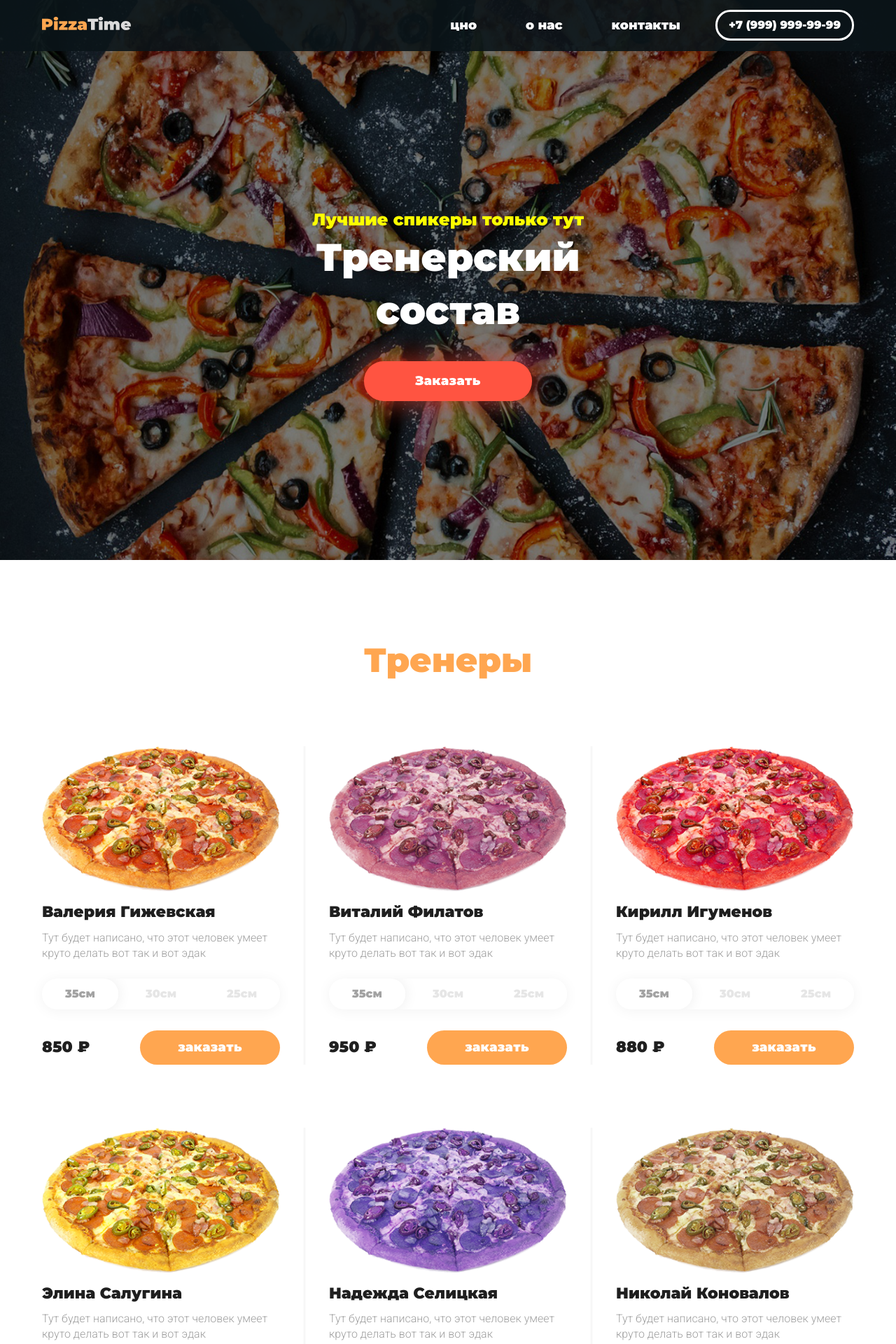
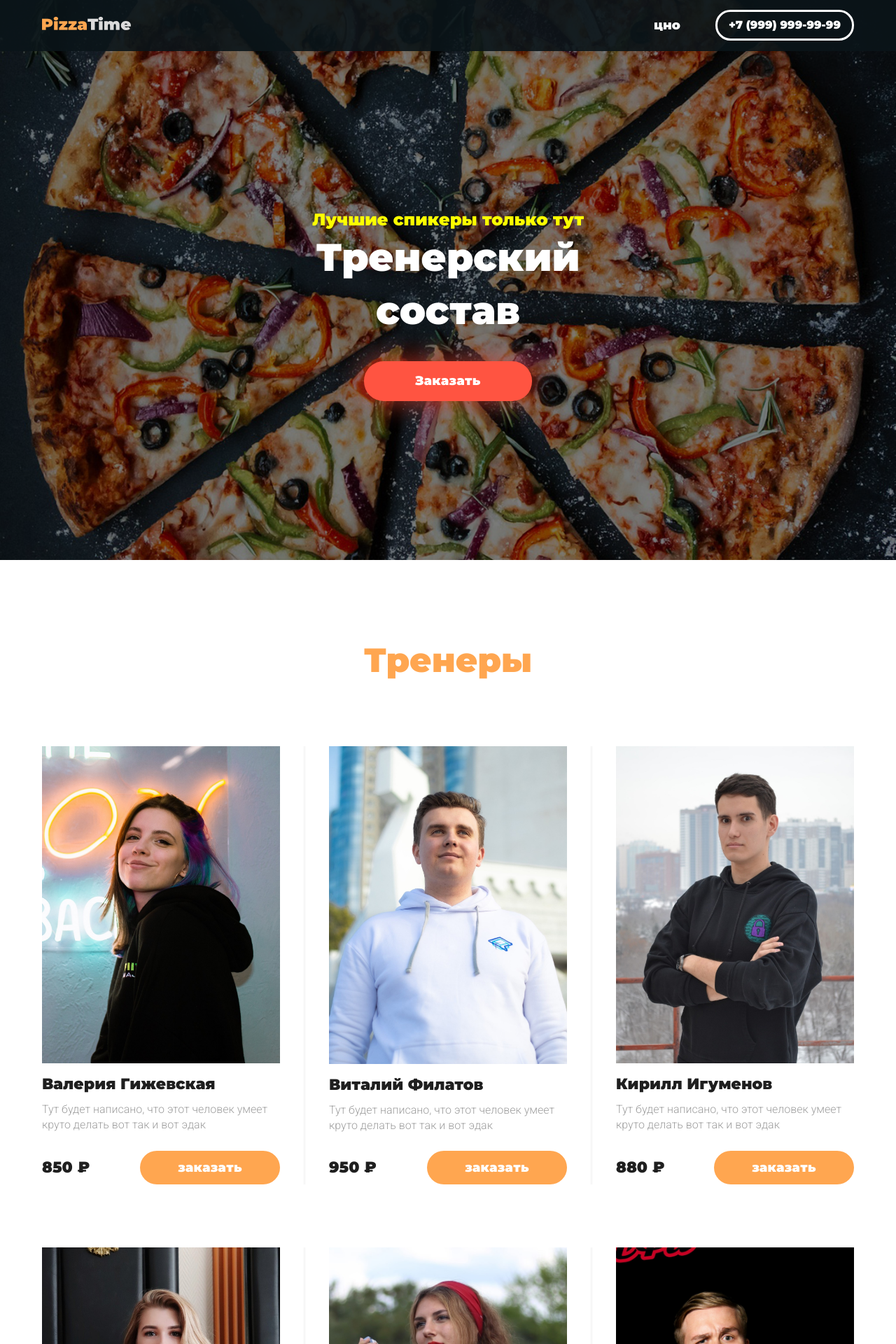
Before and after one commit to algorithm-ssau/cnfe.ssau, a Django app: page /treners in a window 1280 px wide. Shown: the top 1920 px of the page at 70% size. Run offline with Django 3.2, Linux system fonts and the light colour scheme.

Commit message:
Добавлены фото тренеров
Добавила фотографии тренерского состава на страницу "Тренеры"

```diff
--- a/server/main/static/section-top_tr.css
+++ b/server/main/static/section-top_tr.css
@@ -1,7 +1,7 @@
 .section-top {
   height: 100vh;
   min-height: 600px;
-  background: #0e1419 url(../img/section-top/bg.jpg) no-repeat center;
+  background: #0e1419 url(../static/img/section-top/bg.jpg) no-repeat center;
   background-size: cover;
   color: #fff;
   display: flex;
--- a/server/main/templates/main/treners.html
+++ b/server/main/templates/main/treners.html
@@ -31,16 +31,6 @@
           <li class="header-page__li">
             <a class="header-page__link" href="#">
               <span class="header-page__text">цно</span>
-            </a>
-          </li>
-          <li class="header-page__li">
-            <a class="header-page__link" href="#">
-              <span class="header-page__text">о нас</span>
-            </a>
-          </li>
-          <li class="header-page__li">
-            <a class="header-page__link" href="#">
-              <span class="header-page__text">контакты</span>
             </a>
           </li>
         </ul>
@@ -83,17 +73,12 @@
     <div class="catalog">
       <div class="catalog__item">
         <div class="product catalog__product">
-          <img src="/static/img/section-catalog/1.png" alt="" class="product__img">
+          <img src="/static/photos_tr/Lera.jpg" alt="" class="product__img">
           <div class="product__content">
             <h3 class="product__title">Валерия Гижевская</h3>
             <p class="product__description">Тут будет написано, что этот человек умеет круто делать вот так и вот эдак </p>
           </div>
           <footer class="product__footer">
-            <div class="product__sizes">
-              <button class="product__size is-active" type="button">35см</button>
-              <button class="product__size" type="button">30см</button>
-              <button class="product__size" type="button">25см</button>
-            </div>
             <div class="product__bottom">
               <div class="product__price">
                 <span class="product__price-value">850</span>
@@ -106,17 +91,12 @@
       </div>
       <div class="catalog__item">
         <div class="product catalog__product">
-          <img src="img/section-catalog/2.png" alt="" class="product__img">
+          <img src="/static/photos_tr/Vitaliy.jpg" alt="" class="product__img">
           <div class="product__content">
             <h3 class="product__title">Виталий Филатов</h3>
             <p class="product__description">Тут будет написано, что этот человек умеет круто делать вот так и вот эдак </p>
           </div>
           <footer class="product__footer">
-            <div class="product__sizes">
-              <button class="product__size is-active" type="button">35см</button>
-              <button class="product__size" type="button">30см</button>
-              <button class="product__size" type="button">25см</button>
-            </div>
             <div class="product__bottom">
               <div class="product__price">
                 <span class="product__price-value">950</span>
@@ -129,17 +109,12 @@
       </div>
       <div class="catalog__item">
         <div class="product catalog__product">
-          <img src="img/section-catalog/3.png" alt="" class="product__img">
+          <img src="/static/photos_tr/Kirill.jpg" alt="" class="product__img">
           <div class="product__content">
             <h3 class="product__title">Кирилл Игуменов</h3>
             <p class="product__description">Тут будет написано, что этот человек умеет круто делать вот так и вот эдак </p>
           </div>
           <footer class="product__footer">
-            <div class="product__sizes">
-              <button class="product__size is-active" type="button">35см</button>
-              <button class="product__size" type="button">30см</button>
-              <button class="product__size" type="button">25см</button>
-            </div>
             <div class="product__bottom">
               <div class="product__price">
                 <span class="product__price-value">880</span>
@@ -152,17 +127,12 @@
       </div>
       <div class="catalog__item">
         <div class="product catalog__product">
-          <img src="img/section-catalog/4.png" alt="" class="product__img">
+          <img src="/static/photos_tr/Elina.jpg" alt="" class="product__img">
           <div class="product__content">
             <h3 class="product__title">Элина Салугина</h3>
             <p class="product__description">Тут будет написано, что этот человек умеет круто делать вот так и вот эдак </p>
           </div>
           <footer class="product__footer">
-            <div class="product__sizes">
-              <button class="product__size is-active" type="button">35см</button>
-              <button class="product__size" type="button">30см</button>
-              <button class="product__size" type="button">25см</button>
-            </div>
             <div class="product__bottom">
               <div class="product__price">
                 <span class="product__price-value">1250</span>
@@ -175,17 +145,12 @@
       </div>
       <div class="catalog__item">
         <div class="product catalog__product">
-          <img src="img/section-catalog/5.png" alt="" class="product__img">
+          <img src="/static/photos_tr/Nadzeya.jpg" alt="" class="product__img">
           <div class="product__content">
             <h3 class="product__title">Надежда Селицкая</h3>
             <p class="product__description">Тут будет написано, что этот человек умеет круто делать вот так и вот эдак</p>
           </div>
           <footer class="product__footer">
-            <div class="product__sizes">
-              <button class="product__size is-active" type="button">35см</button>
-              <button class="product__size" type="button">30см</button>
-              <button class="product__size" type="button">25см</button>
-            </div>
             <div class="product__bottom">
               <div class="product__price">
                 <span class="product__price-value">890</span>
@@ -198,17 +163,12 @@
       </div>
       <div class="catalog__item">
         <div class="product catalog__product">
-          <img src="img/section-catalog/6.png" alt="" class="product__img">
+          <img src="/static/photos_tr/Nikolay.jpg" alt="" class="product__img">
           <div class="product__content">
             <h3 class="product__title">Николай Коновалов</h3>
             <p class="product__description">Тут будет написано, что этот человек умеет круто делать вот так и вот эдак </p>
           </div>
           <footer class="product__footer">
-            <div class="product__sizes">
-              <button class="product__size is-active" type="button">35см</button>
-              <button class="product__size" type="button">30см</button>
-              <button class="product__size" type="button">25см</button>
-            </div>
             <div class="product__bottom">
               <div class="product__price">
                 <span class="product__price-value">850</span>
@@ -221,17 +181,12 @@
       </div>
       <div class="catalog__item">
         <div class="product catalog__product">
-          <img src="img/section-catalog/7.png" alt="" class="product__img">
+          <img src="/static/photos_tr/Damir.jpg" alt="" class="product__img">
           <div class="product__content">
             <h3 class="product__title">Дамир Шарафутдинов</h3>
             <p class="product__description">Тут будет написано, что этот человек умеет круто делать вот так и вот эдак </p>
           </div>
           <footer class="product__footer">
-            <div class="product__sizes">
-              <button class="product__size is-active" type="button">35см</button>
-              <button class="product__size" type="button">30см</button>
-              <button class="product__size" type="button">25см</button>
-            </div>
             <div class="product__bottom">
               <div class="product__price">
                 <span class="product__price-value">920</span>
@@ -244,17 +199,12 @@
       </div>
       <div class="catalog__item">
         <div class="product catalog__product">
-          <img src="img/section-catalog/8.png" alt="" class="product__img">
+          <img src="/static/photos_tr/Veronika.jpg" alt="" class="product__img">
           <div class="product__content">
             <h3 class="product__title">Вероника Писарчик</h3>
             <p class="product__description">Тут будет написано, что этот человек умеет круто делать вот так и вот эдак</p>
           </div>
           <footer class="product__footer">
-            <div class="product__sizes">
-              <button class="product__size is-active" type="button">35см</button>
-              <button class="product__size" type="button">30см</button>
-              <button class="product__size" type="button">25см</button>
-            </div>
             <div class="product__bottom">
               <div class="product__price">
                 <span class="product__price-value">990</span>
@@ -267,17 +217,12 @@
       </div>
       <div class="catalog__item">
         <div class="product catalog__product">
-          <img src="img/section-catalog/9.png" alt="" class="product__img">
+          <img src="/static/photos_tr/Egor.jpg" alt="" class="product__img">
           <div class="product__content">
             <h3 class="product__title">Егор Леонов</h3>
             <p class="product__description">Тут будет написано, что этот человек умеет круто делать вот так и вот эдак</p>
           </div>
           <footer class="product__footer">
-            <div class="product__sizes">
-              <button class="product__size is-active" type="button">35см</button>
-              <button class="product__size" type="button">30см</button>
-              <button class="product__size" type="button">25см</button>
-            </div>
             <div class="product__bottom">
               <div class="product__price">
                 <span class="product__price-value">950</span>
```
Also changed, not shown: server/main/templates/main/Trenerss.html (+10 -20 lines), server/main/static/photos_tr/Damir.jpg (added), server/main/static/photos_tr/Egor.jpg (added), server/main/static/photos_tr/Elina.jpg (added), server/main/static/photos_tr/Kirill.jpg (added), server/main/static/photos_tr/Lera.jpg (added), server/main/static/photos_tr/Liza.jpg (added), server/main/static/photos_tr/Nadzeya.jpg (added), server/main/static/photos_tr/Nikolay.jpg (added), server/main/static/photos_tr/Veronika.jpg (added), server/main/static/photos_tr/Vitaliy.jpg (added).
